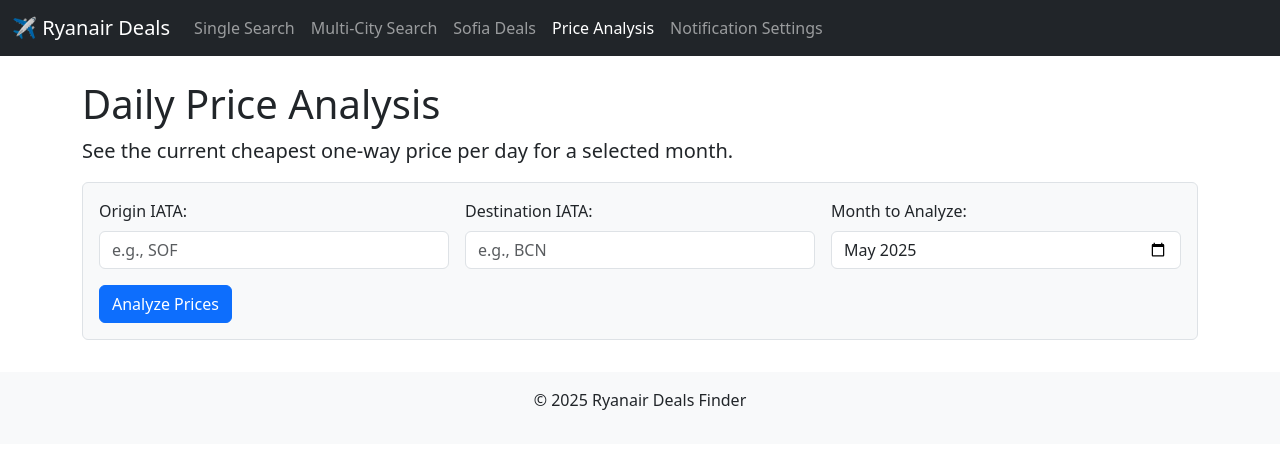
After one commit to boyan7531/Ryanair-Cheap-Flights, a Flask app: page /price_analysis in a window 1280 px wide. The commit adds this page. Shown: the top 449 px of the page. Run offline with Flask 3, Linux system fonts and the light colour scheme.

Commit message:
added price analysis

```diff
--- a/app.py
+++ b/app.py
@@ -8,6 +8,7 @@
 import atexit # To shut down scheduler
 import logging # For scheduler logging
 import uuid # Added for generating unique IDs
+from supabase import create_client, Client # Added for Supabase
 
 from flask import Flask, render_template, request, flash, jsonify, redirect, url_for # Added redirect, url_for
 from flask_mail import Mail, Message # Added Mail, Message
@@ -33,6 +34,20 @@
 
 # --- Notification Config File ---
 NOTIFICATION_RULES_FILE = 'notification_rules.json' # Renamed file
+
+# --- Supabase Setup ---
+supabase_url: str = os.environ.get("SUPABASE_URL")
+supabase_key: str = os.environ.get("SUPABASE_ANON_KEY")
+supabase: Client = None
+if supabase_url and supabase_key:
+    try:
+        supabase = create_client(supabase_url, supabase_key)
+        print("Supabase client initialized successfully.")
+    except Exception as e:
+        print(f"Error initializing Supabase client: {e}")
+else:
+    print("Warning: SUPABASE_URL or SUPABASE_ANON_KEY environment variables not set. Supabase integration disabled.")
+# ---------------------
 
 def load_notification_rules(): # Renamed function
     """Loads the list of notification rules from JSON file."""
@@ -783,20 +798,226 @@
     background_deal_findings["last_checked"] = datetime.now() # Update overall last checked time
     print(f"[{datetime.now()}] Background check finished.")
 
+# === Background Task for Historical Data Collection ===
+
+def collect_price_history():
+    """Scheduled task to collect daily cheapest prices and store in Supabase."""
+    if not supabase: # Check if Supabase client is initialized
+        print(f"[{datetime.now()}] Skipping price history collection: Supabase client not available.")
+        return
+
+    # --- Configuration (Hardcoded for now) ---
+    routes_to_track = [
+        {"origin": "SOF", "destination": "BCN"}
+        # Add more routes here later if needed
+    ]
+    month_to_track_str = "2025-05" # Hardcoded month
+    currency = "EUR"
+    # -----------------------------------------
+
+    print(f"\n[{datetime.now()}] Running price history collection for {month_to_track_str}...")
+
+    try:
+        year, month = map(int, month_to_track_str.split('-'))
+        month_date = date(year, month, 1)
+        # last_day = get_last_day_of_month(year, month) # Not needed for API call
+    except (ValueError, TypeError, AttributeError):
+        print(f"  ERROR: Invalid month format '{month_to_track_str}' for history collection.")
+        return
+
+    # Helper function (similar to analysis one, but formats for DB)
+    def get_and_prepare_daily_prices(orig, dest, month_dt):
+        records_to_insert = []
+        api_url = ONE_WAY_MONTH_API_TEMPLATE.format(
+            origin_iata=orig,
+            destination_iata=dest,
+            month_date=month_dt.strftime("%Y-%m-%d"),
+            currency=currency
+        )
+        print(f"  Calling History API: {api_url}")
+        try:
+            response = requests.get(api_url, headers=HEADERS, timeout=20)
+            response.raise_for_status()
+            data = response.json()
+            if 'fares' in data:
+                for day_fare in data['fares']:
+                    day_num = day_fare.get('day')
+                    price_info = day_fare.get('price')
+                    if day_num and price_info and price_info['value'] is not None:
+                        try:
+                            departure_dt = date(month_dt.year, month_dt.month, day_num)
+                            record = {
+                                # collected_at is handled by DB default
+                                'origin_iata': orig,
+                                'destination_iata': dest,
+                                'departure_date': departure_dt.isoformat(), # Store as YYYY-MM-DD string
+                                'price': price_info['value'],
+                                'currency': price_info.get('currencyCode', currency),
+                                'direction': 'outbound' if orig == route["origin"] else 'inbound'
+                            }
+                            records_to_insert.append(record)
+                        except ValueError: # Handle invalid day numbers (e.g., 31 in Feb)
+                            print(f"    Warning: Invalid day number {day_num} for {month_dt.strftime('%Y-%m')}. Skipping.")
+                            continue
+            return records_to_insert, None # Return records, no error
+        except requests.exceptions.RequestException as req_err:
+            err_msg = f"Network Error fetching history for {orig}->{dest}: {req_err}"
+            print(f"    {err_msg}")
+            return [], err_msg # Return empty list, error message
+        except Exception as e:
+            err_msg = f"Error fetching/parsing history for {orig}->{dest}: {e}"
+            print(f"    {err_msg}")
+            return [], err_msg # Return empty list, error message
+
+    # --- Collect and Insert Data for each route --- #
+    total_inserted = 0
+    for route in routes_to_track:
+        origin = route["origin"]
+        destination = route["destination"]
+
+        # Get outbound and inbound prices
+        out_records, out_err = get_and_prepare_daily_prices(origin, destination, month_date)
+        in_records, in_err = get_and_prepare_daily_prices(destination, origin, month_date)
+
+        all_records_for_route = out_records + in_records
+
+        if not all_records_for_route:
+             print(f"  No price data found or error occurred for {origin}<->{destination}. Skipping DB insert.")
+             continue
+
+        # Insert into Supabase
+        try:
+            print(f"  Attempting to insert {len(all_records_for_route)} records for {origin}<->{destination}...")
+            data, count = supabase.table('price_history').insert(all_records_for_route).execute()
+            # Note: Supabase python client v1 might return count differently or not at all.
+            # V2 execute() returns a tuple like (data, count).
+            # We primarily care if an exception occurs.
+            print(f"  Successfully inserted records for {origin}<->{destination}.")
+            total_inserted += len(all_records_for_route) # Rough count, actual count might differ if some rows fail
+        except Exception as db_err:
+            print(f"  ERROR inserting price history for {origin}<->{destination} into Supabase: {db_err}")
+
+    print(f"[{datetime.now()}] Price history collection finished. Attempted to insert ~{total_inserted} records.")
+
 # --- Initialize Scheduler ---
 logging.basicConfig()
 logging.getLogger('apscheduler').setLevel(logging.WARNING) # Reduce APScheduler noise
 
 scheduler = BackgroundScheduler(daemon=True)
-# Schedule the NEW background task function
 scheduler.add_job(check_notification_rules, 'interval', minutes=2)
+# Add job for history collection (e.g., every hour)
+scheduler.add_job(collect_price_history, 'interval', hours=1, id='price_history_collector') # Added ID
+
 try:
     scheduler.start()
     print("Background notification rule checker scheduled to run every 2 minutes.")
+    print("Background price history collector scheduled to run every 1 hour.") # Added message
     # Shut down the scheduler when exiting the app
     atexit.register(lambda: scheduler.shutdown())
 except (KeyboardInterrupt, SystemExit):
     scheduler.shutdown()
+
+# === Price Analysis Route ===
+
+@app.route('/price_analysis')
+def price_analysis():
+    origin_iata = request.args.get('origin_iata', '').strip().upper()
+    destination_iata = request.args.get('destination_iata', '').strip().upper()
+    month_str = request.args.get('month', '')
+
+    # If no parameters provided, show the form
+    if not all([origin_iata, destination_iata, month_str]):
+        today = date.today()
+        # Default to next month for the form
+        default_month = (today.replace(day=1) + timedelta(days=32)).strftime('%Y-%m')
+        # Get form values from query args if partially provided
+        form_data = {
+            'origin_iata': origin_iata,
+            'destination_iata': destination_iata,
+            'month': month_str or default_month
+        }
+        return render_template('price_analysis_form.html', form_data=form_data, now=datetime.utcnow())
+
+    # --- Parameters provided, proceed with analysis --- #
+    print(f"Price Analysis Req: {origin_iata} <-> {destination_iata} for {month_str}")
+    results = [] # List to hold daily price info: {'day': d, 'out_price': p1, 'in_price': p2}
+    errors = []
+    currency = "EUR"
+
+    # --- Input Validation --- #
+    iata_pattern = re.compile(r"^[A-Za-z]{3}$")
+    if not iata_pattern.match(origin_iata) or not iata_pattern.match(destination_iata):
+        errors.append("Origin and Destination must be valid 3-letter IATA codes.")
+    if origin_iata == destination_iata:
+        errors.append("Origin and Destination cannot be the same.")
+
+    try:
+        year, month = map(int, month_str.split('-'))
+        if not (1 <= month <= 12) or year < date.today().year:
+            raise ValueError("Invalid month/year")
+        month_date = date(year, month, 1)
+        last_day = get_last_day_of_month(year, month)
+    except (ValueError, TypeError, AttributeError):
+        errors.append("Invalid month format. Please use YYYY-MM.")
+    # --- End Validation --- #
+
+    if not errors:
+        # Helper function to get daily prices for one direction
+        def get_daily_prices(orig, dest, month_dt):
+            daily_prices = {}
+            api_url = ONE_WAY_MONTH_API_TEMPLATE.format(
+                origin_iata=orig,
+                destination_iata=dest,
+                month_date=month_dt.strftime("%Y-%m-%d"),
+                currency=currency
+            )
+            print(f"  Calling Analysis API: {api_url}")
+            try:
+                response = requests.get(api_url, headers=HEADERS, timeout=20)
+                response.raise_for_status()
+                data = response.json()
+                if 'fares' in data:
+                    for day_fare in data['fares']:
+                        if day_fare.get('price') and day_fare['price']['value'] is not None:
+                            daily_prices[day_fare['day']] = day_fare['price']['value']
+                return daily_prices, None # Return prices, no error
+            except requests.exceptions.HTTPError as http_err:
+                err_msg = f"API Error ({http_err.response.status_code}) for {orig}->{dest}"
+                print(f"    {err_msg}")
+                return {}, err_msg # Return empty dict, error message
+            except Exception as e:
+                err_msg = f"Error fetching data for {orig}->{dest}: {e}"
+                print(f"    {err_msg}")
+                return {}, err_msg # Return empty dict, error message
+
+        # Get outbound and inbound prices
+        outbound_prices, out_err = get_daily_prices(origin_iata, destination_iata, month_date)
+        inbound_prices, in_err = get_daily_prices(destination_iata, origin_iata, month_date)
+
+        if out_err: errors.append(out_err)
+        if in_err: errors.append(in_err)
+
+        # Combine results day by day
+        # Check if last_day was successfully calculated before using it
+        if 'last_day' in locals():
+            for day_num in range(1, last_day + 1):
+                results.append({
+                    'day': day_num,
+                    'out_price': outbound_prices.get(day_num), # Will be None if day not found
+                    'in_price': inbound_prices.get(day_num)  # Will be None if day not found
+                })
+
+    # Flash any errors accumulated
+    for error in errors:
+        flash(error, "error")
+
+    return render_template('price_analysis_results.html',
+                           origin_iata=origin_iata,
+                           destination_iata=destination_iata,
+                           month_str=month_str,
+                           results=results,
+                           currency=currency,
+                           now=datetime.utcnow())
 
 # === Main Execution ===
 if __name__ == '__main__':
--- a/requirements.txt
+++ b/requirements.txt
@@ -4,3 +4,4 @@
 APScheduler
 Flask-Mail
 gunicorn
+supabase-py
--- a/templates/base.html
+++ b/templates/base.html
@@ -30,6 +30,9 @@
                     </li>
                      <li class="nav-item">
                         <a class="nav-link {% if request.endpoint == 'sofia_deals' %}active{% endif %}" href="{{ url_for('sofia_deals') }}">Sofia Deals</a>
+                    </li>
+                    <li class="nav-item">
+                        <a class="nav-link {% if request.endpoint == 'price_analysis' %}active{% endif %}" href="{{ url_for('price_analysis') }}">Price Analysis</a>
                     </li>
                     <li class="nav-item">
                         <a class="nav-link {% if request.endpoint == 'configure_notifications' %}active{% endif %}" href="{{ url_for('configure_notifications') }}">Notification Settings</a>
--- /dev/null
+++ b/templates/price_analysis_form.html
@@ -0,0 +1,56 @@
+{% extends "base.html" %}
+{% block title %}Daily Price Analysis - Ryanair Deals{% endblock %}
+
+{% block content %}
+<h1>Daily Price Analysis</h1>
+<p class="lead">See the current cheapest one-way price per day for a selected month.</p>
+
+{# Flashed messages handled in base.html #}
+
+<form action="{{ url_for('price_analysis') }}" method="get" class="needs-validation p-3 border rounded bg-light" novalidate>
+    <div class="row g-3 mb-3">
+        <div class="col-md-4">
+            <label for="origin_iata" class="form-label">Origin IATA:</label>
+            <input type="text" class="form-control" id="origin_iata" name="origin_iata" required pattern="[A-Za-z]{3}" title="3-letter IATA code" placeholder="e.g., SOF" value="{{ form_data.get('origin_iata', '') }}">
+             <div class="invalid-feedback">Valid 3-letter Origin IATA required.</div>
+        </div>
+        <div class="col-md-4">
+            <label for="destination_iata" class="form-label">Destination IATA:</label>
+            <input type="text" class="form-control" id="destination_iata" name="destination_iata" required pattern="[A-Za-z]{3}" title="3-letter IATA code" placeholder="e.g., BCN" value="{{ form_data.get('destination_iata', '') }}">
+             <div class="invalid-feedback">Valid 3-letter Destination IATA required.</div>
+        </div>
+        <div class="col-md-4">
+            <label for="month" class="form-label">Month to Analyze:</label>
+            <input type="month" class="form-control" id="month" name="month" required value="{{ form_data.get('month', '') }}">
+             <div class="invalid-feedback">Please select a month.</div>
+       </div>
+    </div>
+
+    <button type="submit" class="btn btn-primary">Analyze Prices</button>
+</form>
+{% endblock %}
+
+{# Add Bootstrap form validation script #}
+{% block scripts_extra %}
+<script>
+// Example starter JavaScript for disabling form submissions if there are invalid fields
+(() => {
+  'use strict'
+
+  // Fetch all the forms we want to apply custom Bootstrap validation styles to
+  const forms = document.querySelectorAll('.needs-validation')
+
+  // Loop over them and prevent submission
+  Array.from(forms).forEach(form => {
+    form.addEventListener('submit', event => {
+      if (!form.checkValidity()) {
+        event.preventDefault()
+        event.stopPropagation()
+      }
+
+      form.classList.add('was-validated')
+    }, false)
+  })
+})()
+</script>
+{% endblock %}
```
Also changed, not shown: templates/price_analysis_results.html (added, +57 -0 lines).
